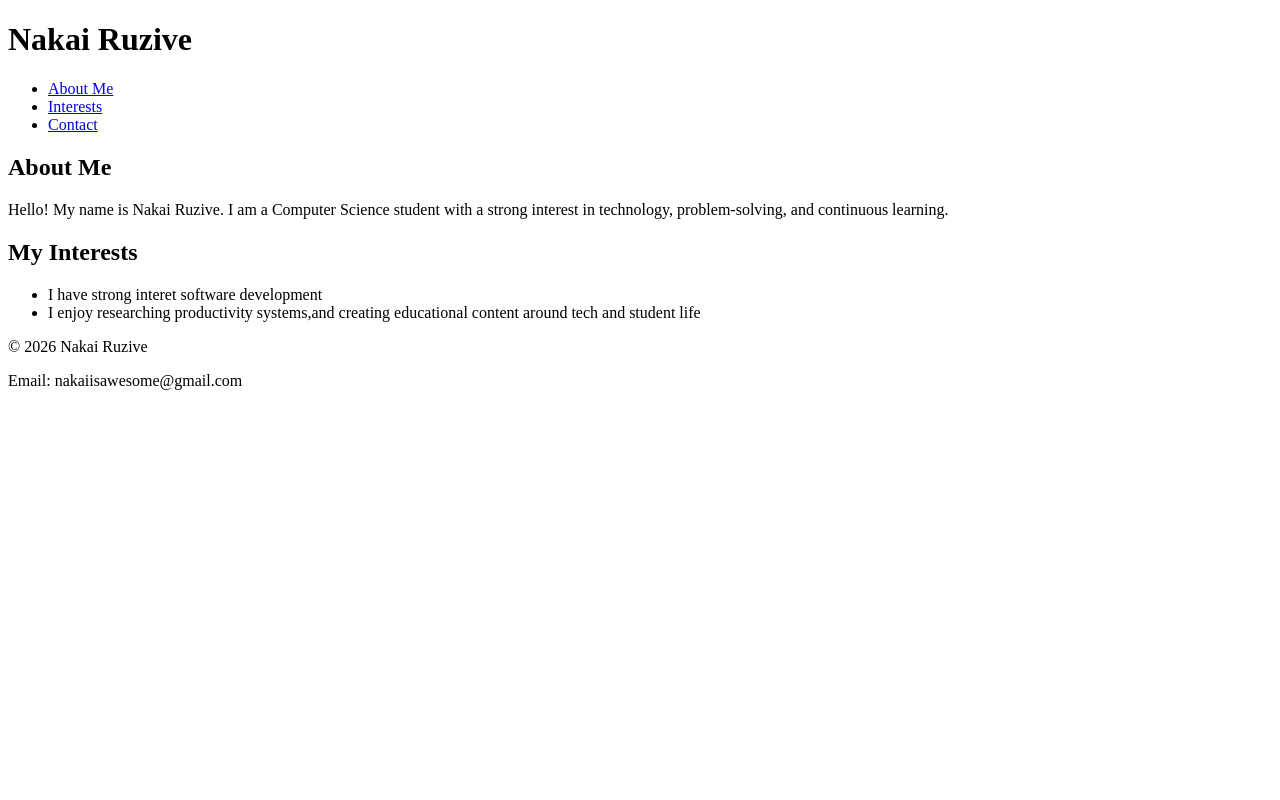
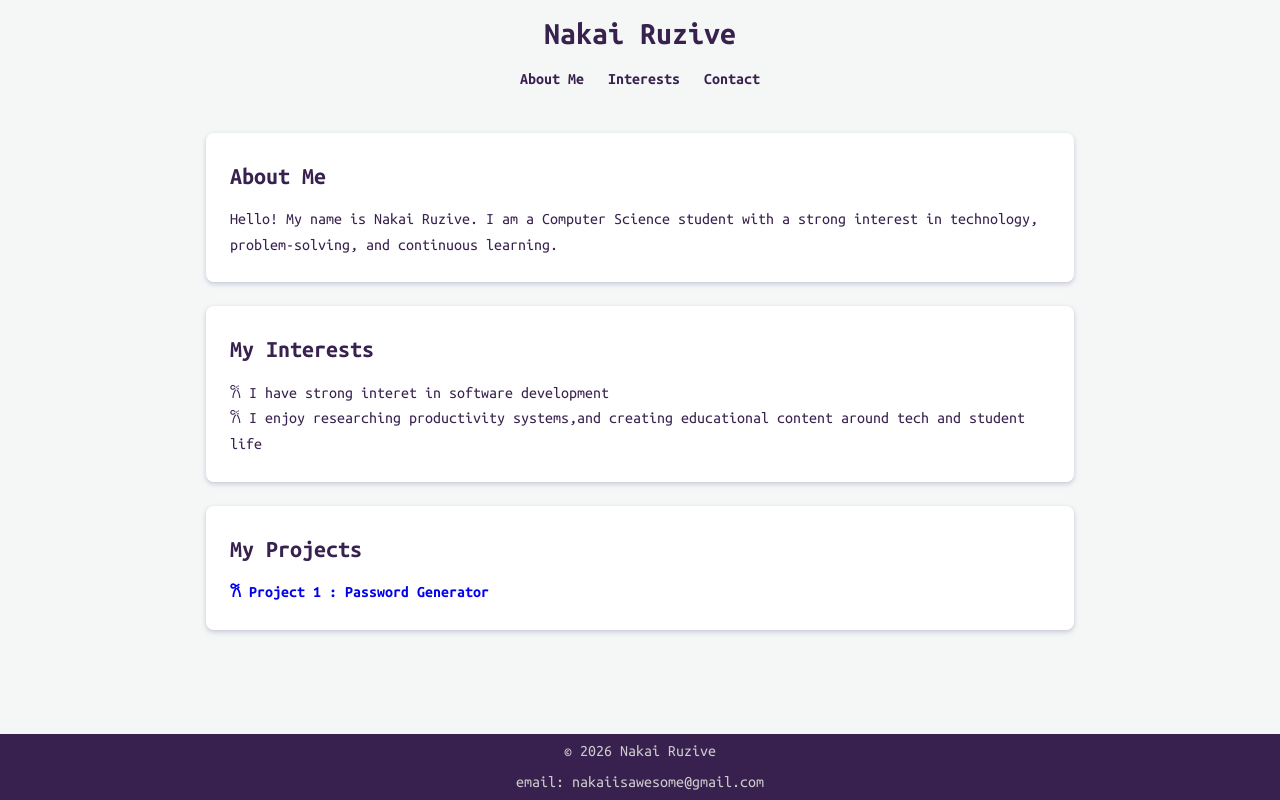
Before and after one commit to nakairuzive-student01/Lab-1---2545862, a plain HTML site: page index.html in a window 1280 px wide. Drawn offline with Linux system fonts and the light colour scheme.

Commit message:
Intial css

```diff
--- a/index.html
+++ b/index.html
@@ -4,7 +4,8 @@
     <meta charset="UTF-8">
     <meta name="viewport" content="width=device-width, initial-scale=1.0">
     <title>Nakai Ruzive</title>
-    <link rel="stylesheet" href="">
+    <link rel="stylesheet" href="style.css">
+    <link href="https://fonts.googleapis.com/css2?family=Ubuntu+Mono:ital,wght@0,400;0,700;1,400;1,700&display=swap" rel="stylesheet">
 </head>
 <body>
     <header>
@@ -30,15 +31,22 @@
         <article id="interests">
             <h2>My Interests</h2>
             <ul>
-                <li>I have strong interet software development</li>
-                <li>I enjoy researching productivity systems,and creating educational content around tech and student life</li>
+                <li>𐙚 I have strong interet in software development</li>
+                <li>𐙚 I enjoy researching productivity systems,and creating educational content around tech and student life</li>
+            </ul>
+        </article>
+
+        <article id="projects">
+            <h2>My Projects</h2>
+            <ul>
+                <li><a href="https://nakairuzive.github.io/Password-Generator/" target="_blank">𐙚 Project 1 : Password Generator</a></li>
             </ul>
         </article>
     </main>
 
     <footer id="contact">
         <p>© 2026 Nakai Ruzive</p>
-        <p>Email: nakaiisawesome@gmail.com</p>
+        <p>email: nakaiisawesome@gmail.com</p>
     </footer>
 </body>
 </html>
--- a/style.css
+++ b/style.css
@@ -0,0 +1,110 @@
+
+* {
+    margin: 0;
+    padding: 0;
+    box-sizing: border-box;
+}
+
+:root{
+    --bg-color : #e6e6fa;
+    --main-color: #38214f;
+}
+
+body {
+    font-family: 'Ubuntu Mono',Arial, Helvetica, sans-serif;
+    line-height: 1.6;
+    background-color: #f4f7f6;
+    min-height: 100vh;
+    color: #333;
+    display: grid;
+    grid-template-rows: auto 1fr auto;
+    min-height: 100vh;
+}
+
+a {
+    text-decoration: none;
+    font-weight: bold;
+}
+
+/* ===== Header and navigation ===== */
+header {
+    /* background-color: var(--main-color); */
+    color: var(--main-color);
+    padding: .5rem;
+    display: flex;
+    flex-direction: column;
+    justify-content: space-around;
+    align-items: center;
+}
+
+header h1 {
+    margin-bottom: 0.5rem;
+}
+
+nav ul {
+    list-style: none;
+    display: flex;
+    gap: 1.5rem;
+}
+
+nav a {
+    color: var(--main-color);
+    text-decoration: none;
+    font-weight: bold;
+}
+
+nav a:hover {
+    text-decoration: underline;
+}
+
+/* ===== Main content ===== */
+main {
+    max-width: 900px;
+    margin: 2rem auto;
+    padding: 0 1rem;
+}
+
+/* ===== Sections & articles ===== */
+section, article {
+    background-color: white;
+    padding: 1.5rem;
+    margin-bottom: 1.5rem;
+    border-radius: 8px;
+    box-shadow: 0 2px 5px rgba(100, 83, 148, 0.3);
+    color: var(--main-color);
+
+}
+
+section h2,
+article h2 {
+    color: var(--font-color);
+    margin-bottom: 0.75rem;
+}
+
+li{
+    list-style: none;
+}
+
+/* ===== Article Projects ===== */
+
+
+/* ===== Footer ===== */
+footer {
+    background-color: var(--main-color);
+    color: #ccc;
+    text-align: center;
+    /* padding: 1rem; */
+    margin-top: auto;
+}
+
+footer p {
+    margin: 0.3rem 0;
+}
+
+/* ===== Responsive design ===== */
+@media (max-width: 600px) {
+    nav ul {
+        flex-direction: column;
+        gap: 0.75rem;
+    }
+}
```
